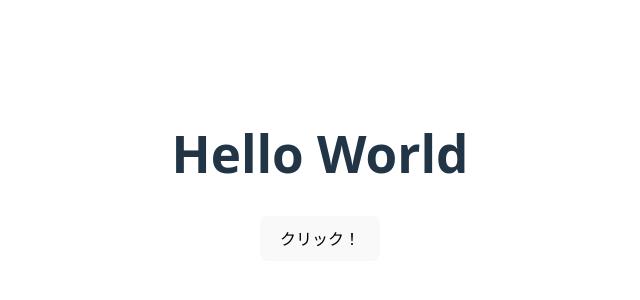
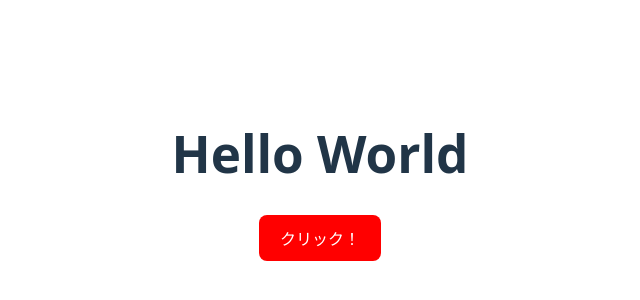
Before and after one commit to shotasato0/react-app, a React (Vite) app: page / in a window 1280 px wide. Shown: the part 224-524 px from the top of the page, without its empty margins (320-960 px from the left). Built offline with nearby package versions, Linux system fonts and the light colour scheme.

Commit message:
[add]ButtonコンポーネントにCSSモジュールを適用
Buttonコンポーネントに外部CSSモジュール（Button.module.css）を適用しました。

```diff
--- a/src/Button.jsx
+++ b/src/Button.jsx
@@ -1,9 +1,11 @@
+import styles from "./Button.module.css"
+
 function Button(props) {
 
   const {type, disabled, children, onClick} = props;
 
   return (
-    <button type={type} disabled={disabled} onClick={onClick}>
+    <button className={styles.button} type={type} disabled={disabled} onClick={onClick}>
       {children}
     </button>
   );
--- /dev/null
+++ b/src/Button.module.css
@@ -0,0 +1,5 @@
+.button {
+    padding: 10px 20px;
+    background: red;
+    color: white;
+}
```
